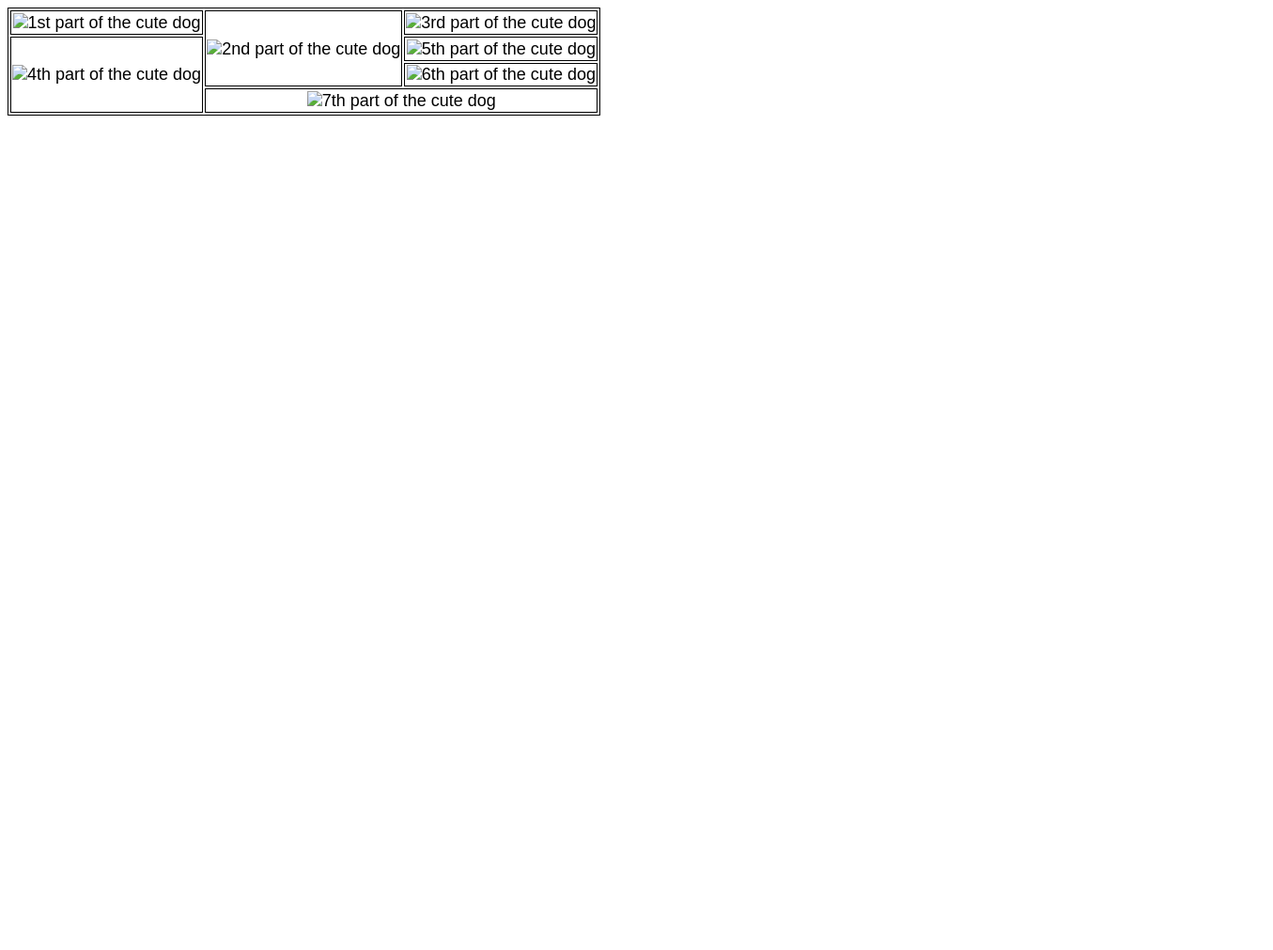
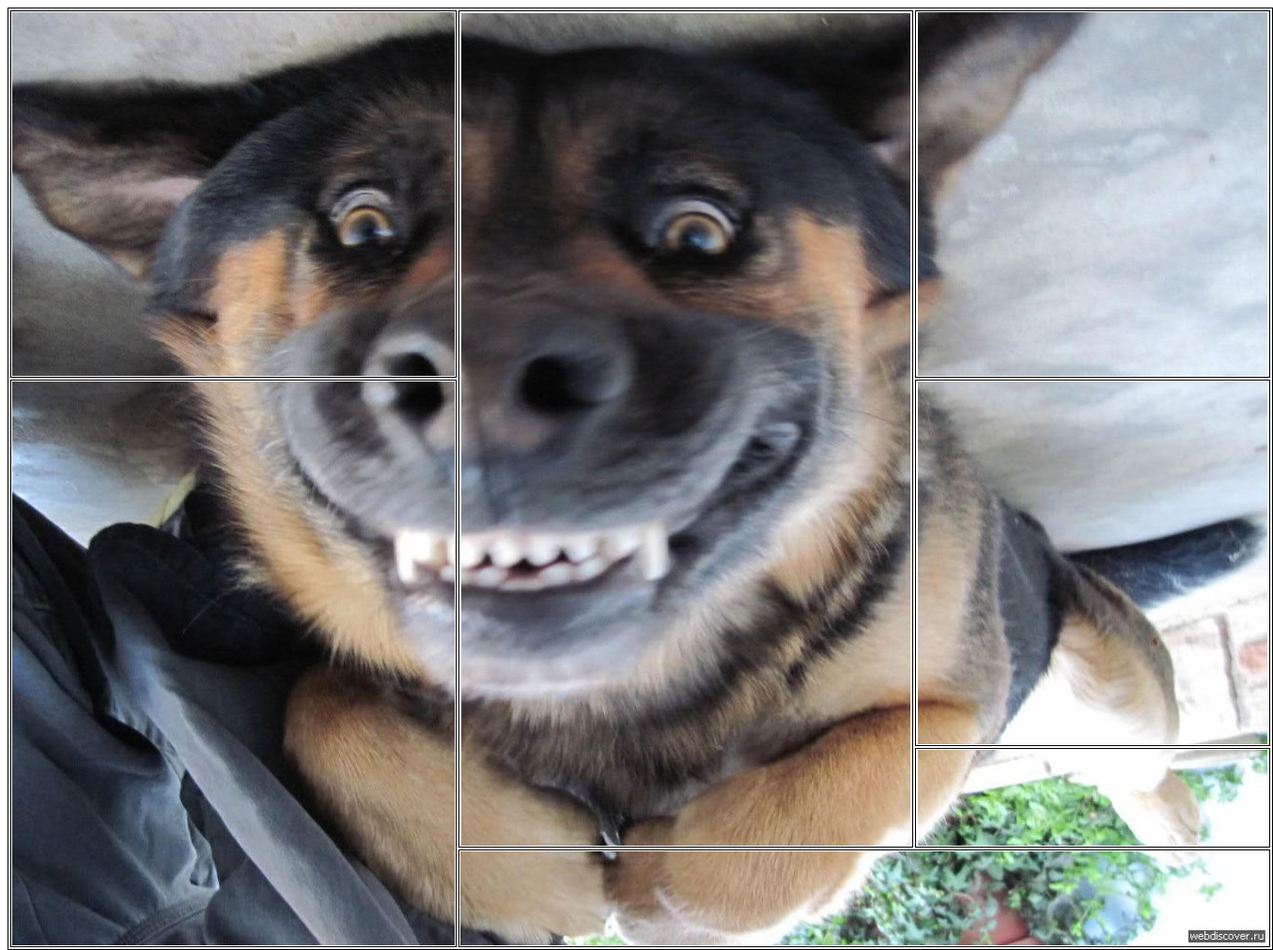
Before and after one commit to b4v06/homework_4, a plain HTML site: page index.html in a window 1280 px wide. Shown: the whole page at 94% size, 1355 px wide, since content can reach past the window. Before the commit the page ends 800 px from the top, so only its background shows below. Drawn offline with Linux system fonts and the light colour scheme; the site is published under a folder, as on GitHub Pages, so addresses that start at the root find nothing.

Commit message:
added dots

```diff
--- a/index.html
+++ b/index.html
@@ -23,19 +23,19 @@
         <!-- <thead></thead> -->
         <tbody>
             <tr>
-                <td><img src="/public/images/ulybaka_01.jpg" alt="1st part of the cute dog"></td>
-                <td rowspan="3"><img width="478" height="886" src="/public/images/ulybaka_02.jpg" alt="2nd part of the cute dog"></td>
-                <td><img src="/public/images/ulybaka_03.jpg" alt="3rd part of the cute dog"></td>
+                <td><img src="./public/images/ulybaka_01.jpg" alt="1st part of the cute dog"></td>
+                <td rowspan="3"><img width="478" height="886" src="./public/images/ulybaka_02.jpg" alt="2nd part of the cute dog"></td>
+                <td><img src="./public/images/ulybaka_03.jpg" alt="3rd part of the cute dog"></td>
             </tr>
             <tr>
-                <td rowspan="3"><img width="471" height="600" src="/public/images/ulybaka_04.jpg" alt="4th part of the cute dog"></td>
-                <td><img width="372" height="386" src="/public/images/ulybaka_05.jpg" alt="5th part of the cute dog"></td>
+                <td rowspan="3"><img width="471" height="600" src="./public/images/ulybaka_04.jpg" alt="4th part of the cute dog"></td>
+                <td><img width="372" height="386" src="./public/images/ulybaka_05.jpg" alt="5th part of the cute dog"></td>
             </tr>
             <tr>
-                <td><img src="/public/images/ulybaka_06.jpg" alt="6th part of the cute dog"></td>
+                <td><img src="./public/images/ulybaka_06.jpg" alt="6th part of the cute dog"></td>
             </tr>
             <tr>
-                <td colspan="2"><img width="860" height="100" src="/public/images/ulybaka_07.jpg" alt="7th part of the cute dog"></td>
+                <td colspan="2"><img width="860" height="100" src="./public/images/ulybaka_07.jpg" alt="7th part of the cute dog"></td>
             </tr>
         </tbody>
         <!-- <tfoot></tfoot> -->
```
